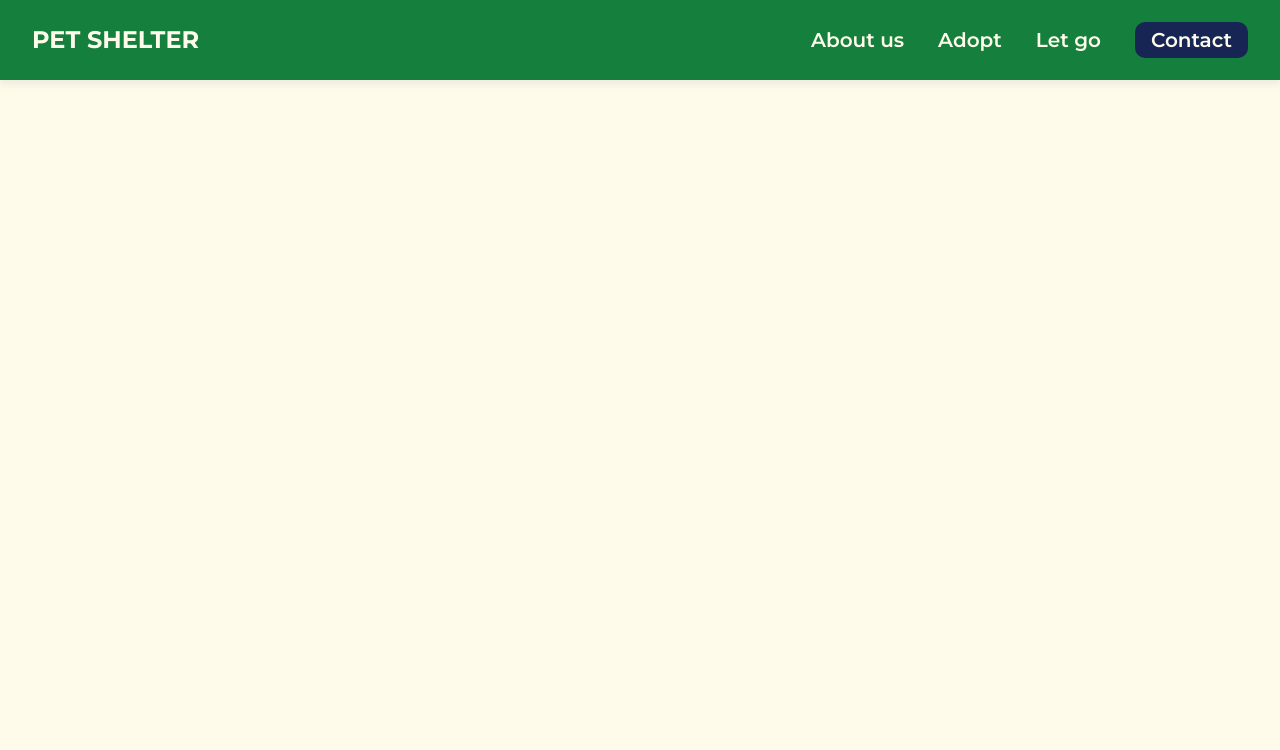
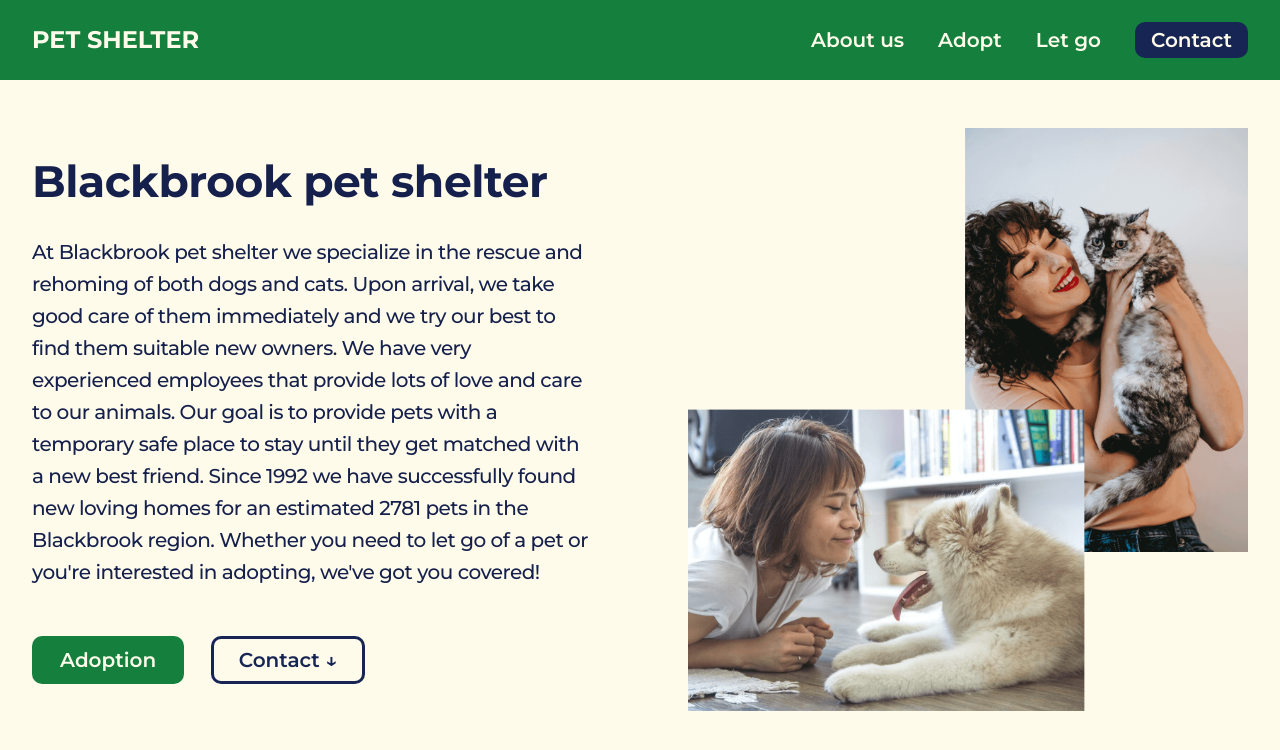
Before and after one commit to Larkinz/pet-shelter-revamped, a plain HTML site: page home_rev.html in a window 1280 px wide. Drawn offline with Linux system fonts and the light colour scheme.

Commit message:
feat&style: added hero section and img

```diff
--- a/home_rev.html
+++ b/home_rev.html
@@ -30,5 +30,22 @@
         </nav>
       </header>
     </div>
+
+    <!-- hero section -->
+    <main>
+      <section class="section-hero">
+        <div class="hero">
+          <div class="hero-text-box">
+            <h1 class="heading-primary">Blackbrook pet shelter</h1>
+            <p class="hero-description">At Blackbrook pet shelter we specialize in the rescue and rehoming of both dogs and cats. Upon arrival, we take good care of them immediately and we try our best to find them suitable new owners. We have very experienced employees that provide lots of love and care to our animals. Our goal is to provide pets with a temporary safe place to stay until they get matched with a new best friend. Since 1992 we have successfully found new loving homes for an estimated 2781 pets in the Blackbrook region. Whether you need to let go of a pet or you're interested in adopting, we've got you covered!</p>
+            <a href="#" class="btn btn--full">Adoption</a>
+            <a href="#" class="btn btn--outline">Contact &darr;</a>
+          </div>
+          <div class="hero-img-box">
+            <img src="/public/img/hero_min.png" class="hero-img" alt="People with their pets" />
+          </div>
+        </div>
+      </section>
+    </main>
   </body>
 </html>
--- a/public/css/general.css
+++ b/public/css/general.css
@@ -98,3 +98,18 @@ body {
   min-height: 100vh;
   background-color: #fffbeb;
 }
+
+/* --- GENERAL RE-USABLE COMPONENTS --- */
+.heading-primary,
+.heading-secondary,
+.heading-tertiary {
+  font-weight: 700;
+  color: #15214c;
+  letter-spacing: -0.5px;
+}
+
+.heading-primary {
+  font-size: 4.4rem;
+  line-height: 1.05;
+  margin-bottom: 3.2rem;
+}
--- a/public/css/style.css
+++ b/public/css/style.css
@@ -63,3 +63,73 @@
   background-color: rgba(23, 37, 84, 0.8);
   border-bottom: none;
 }
+
+/* --- HERO SECTION --- */
+.section-hero {
+  background-color: #fffbeb;
+  padding: 4.8rem 0 9.6rem 0;
+}
+
+.hero {
+  max-width: 130rem;
+  margin: 0 auto;
+  padding: 0 3.2rem;
+  display: grid;
+  grid-template-columns: 1fr 1fr;
+  gap: 9.6rem;
+  align-items: center;
+}
+
+.hero-description {
+  font-size: 2rem;
+  line-height: 1.6;
+  font-weight: 500;
+  letter-spacing: -0.5px;
+  margin-bottom: 4.8rem;
+}
+
+.hero-text-box .btn:link,
+.hero-text-box .btn:visited {
+  display: inline-block;
+  text-decoration: none;
+  font-size: 2rem;
+  font-weight: 600;
+  padding: 1.4rem 2.8rem;
+  border-radius: 10px;
+
+  /* transition: background-color 0.3s; */
+  transition: all 0.3s;
+}
+
+.hero-text-box .btn--full {
+  margin-right: 2.4rem;
+}
+
+.hero-text-box .btn--full:link,
+.hero-text-box .btn--full:visited {
+  background-color: #15803d;
+  color: #fffbeb;
+}
+
+.hero-text-box .btn--full:hover,
+.hero-text-box .btn--full:active {
+  background-color: rgba(21, 128, 60, 0.8);
+}
+
+.hero-text-box .btn--outline:link,
+.hero-text-box .btn--outline:visited {
+  background-color: #fffbeb;
+  color: #172554;
+  /* Trick to add border inside */
+  box-shadow: inset 0 0 0 3px #172554;
+}
+
+.hero-text-box .btn--outline:hover,
+.hero-text-box .btn--outline:active {
+  background-color: #172554;
+  color: #fffbeb;
+}
+
+.hero-img {
+  width: 100%;
+}
```
Also changed, not shown: public/img/hero_min.png (added).
